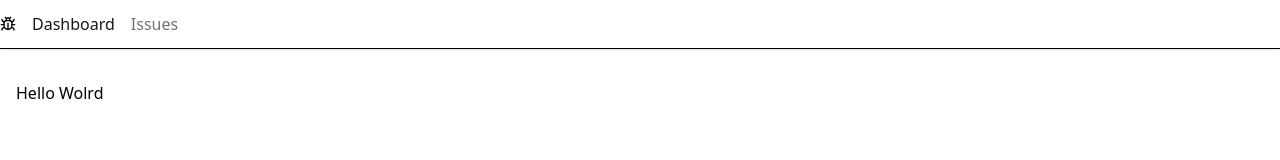
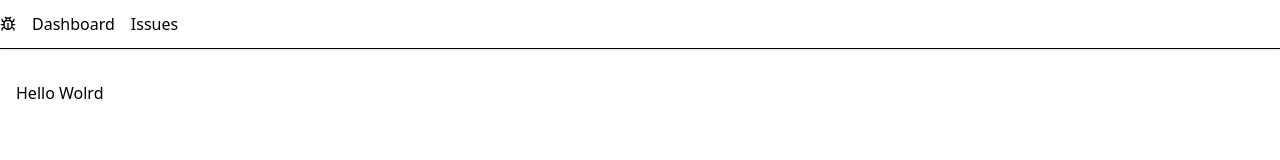
Before and after one commit to jlescarlan11/issue-tracker, a Next.js app: page / in a window 1280 px wide. Shown: the top 160 px of the page. Built offline with nearby package versions, Linux system fonts and the light colour scheme; what @radix-ui/themes would draw is missing.

Commit message:
build a styled link component

```diff
--- a/app/NavBar.tsx
+++ b/app/NavBar.tsx
@@ -30,7 +30,7 @@ const NavBar = () => {
                 "text-zinc-500": link.href !== currentPath,
                 "hover:text-zinc-800 transition-colors": true,
               })}
-            >
+              legacyBehavior>
               {link.label}
             </Link>
           ))}
```
